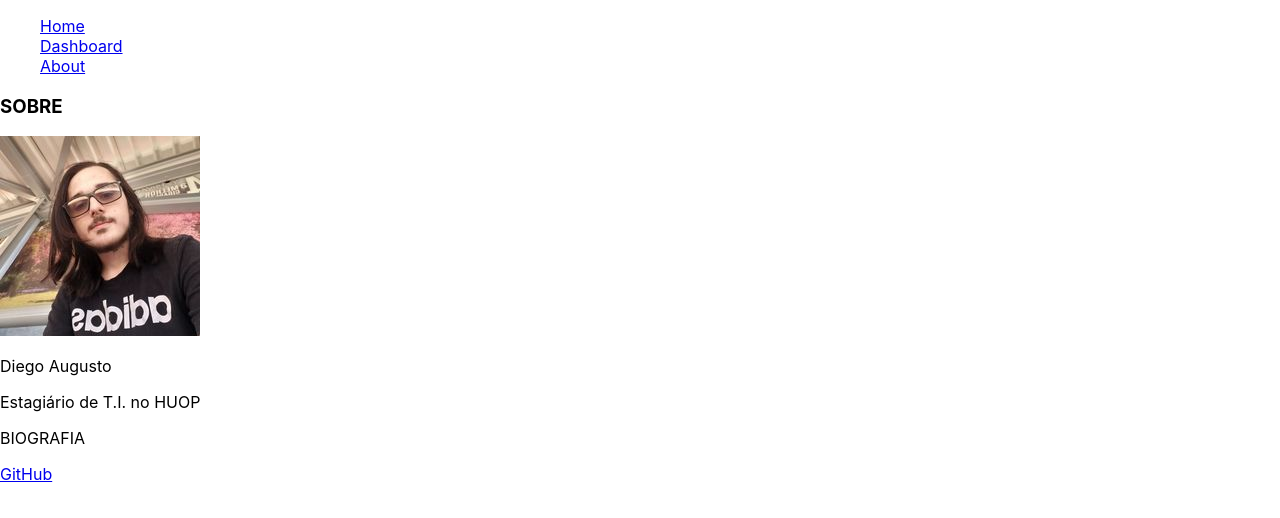
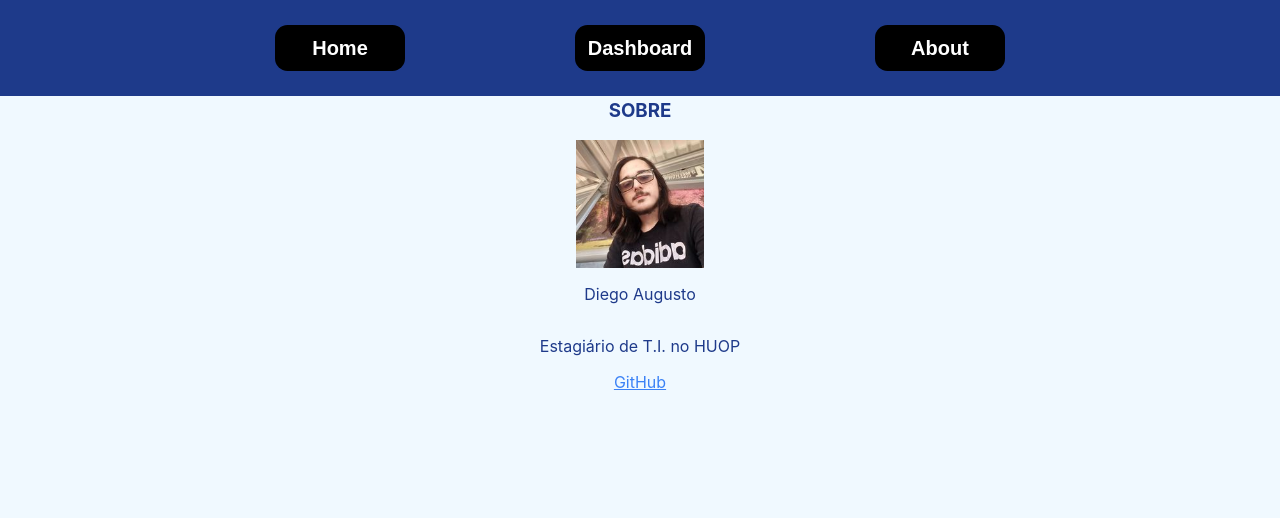
Before and after one commit to DiegoAATrevisan/personal-budget-manager, a React (Create React App) app: page /sobre in a window 1280 px wide. Shown: the top 518 px of the page. Built offline with nearby package versions, Linux system fonts and the light colour scheme.

Commit message:
Css quase inteiro finalizado.

```diff
--- a/src/App.css
+++ b/src/App.css
@@ -1,3 +1,89 @@
-ul {
-  list-style-type: none;
+.navbar {
+  display: flex;
+  justify-content: center;
+  align-items: center;
+  gap: 150px;
+  margin: 0;
+  padding: 15px 0;
+  position: fixed;
+  top: 0;
+  left: 0;
+  right: 0;
+  background-color: #1e3a8a;
 }
+
+ul li {
+  display: inline-block;
+}
+
+ul li a {
+  padding: 10px 20px;
+  font-size: 16px;
+  cursor: pointer;
+  background-color: #3b82f6;
+  color: white;
+  text-decoration: none;
+  border-radius: 4px;
+  transition: background-color 0.3s;
+}
+
+ul li a:hover {
+  background-color: #2563eb;
+}
+
+.btn {
+  display: flex;
+  justify-content: center;
+  align-items: center;
+  width: 6.5em;
+  height: 2.3em;
+  margin: 0.5em;
+  background: black;
+  color: white;
+  border: none;
+  border-radius: 0.625em;
+  font-size: 20px;
+  font-weight: bold;
+  cursor: pointer;
+  position: relative;
+  z-index: 1;
+  overflow: hidden;
+}
+
+.btn a {
+  color: white;
+  text-decoration: none;
+  display: flex;
+  justify-content: center;
+  align-items: center;
+  width: 100%;
+  height: 100%;
+  transition: color 0.3s;
+}
+
+.btn:hover a {
+  color: black;
+}
+
+button:after {
+  content: "";
+  background: white;
+  position: absolute;
+  z-index: -1;
+  left: -20%;
+  right: -20%;
+  top: 0;
+  bottom: 0;
+  transform: skewX(-45deg) scale(0, 1);
+  transition: all 0.5s;
+}
+
+button:hover:after {
+  transform: skewX(-45deg) scale(1, 1);
+  -webkit-transition: all 0.5s;
+  transition: all 0.5s;
+}
+
+link {
+  text-decoration: none;
+}
--- a/src/App.tsx
+++ b/src/App.tsx
@@ -14,10 +14,10 @@ function App() {
     return (
       <div>
         <nav>
-          <ul>
-            <li><Link to="/">Home</Link></li>
-            <li><Link to="dashboard">Dashboard</Link></li>
-            <li><Link to="/sobre">About</Link></li>
+          <ul className='navbar'>
+            <button className='btn'><Link to="/">Home</Link></button>
+            <button className='btn'><Link to="dashboard">Dashboard</Link></button>
+            <button className='btn'><Link to="/sobre">About</Link></button>
           </ul>
         </nav>
       </div>
--- a/src/index.css
+++ b/src/index.css
@@ -5,6 +5,8 @@ body {
     sans-serif;
   -webkit-font-smoothing: antialiased;
   -moz-osx-font-smoothing: grayscale;
+  background-color: #e0f2fe;
+  color: #1e3a8a;
 }
 
 code {
--- a/src/pages/dashborad/index.tsx
+++ b/src/pages/dashborad/index.tsx
@@ -1,12 +1,14 @@
-import { useState } from "react";
+import { useEffect, useState } from "react";
 // import { useDashboard } from "../../hook/useDashboard";
 import { EntryProps } from "../../@types/entry";
 import CreateEntry from "../../components/createEntry";
+import './styles.css';
 
 const Dashboard = () => {
     // const dashboardService = useDashboard();
     const [bonusEntries, setBonusEntries] = useState<EntryProps[]>([]);
     const [onusEntries, setOnusEntries] = useState<EntryProps[]>([]);
+    const [isUpdated, setIsUpdated] = useState(false);
 
     const createBonusEntry = (entry: EntryProps) => {
         const newEntry = { ...entry, id: Date.now(), amount: Math.abs(entry.amount) };
@@ -20,13 +22,18 @@ const Dashboard = () => {
 
     const totalAmount = [...bonusEntries, ...onusEntries].reduce((total, entry) => total + entry.amount, 0);
 
+    useEffect(() => {
+      setIsUpdated(true);
+      const timer = setTimeout(() => setIsUpdated(false), 500);
+      return () => clearTimeout(timer);
+    }, [totalAmount]);
+
     return (
-        <div>
+        <div className="page-content">
             <h1>Dashboard</h1>
-            <div className="totalAmount">
+            <div className={`totalAmount ${isUpdated ? 'updated' : ''}`}>
                 Total Amount: ${totalAmount.toFixed(2)}
-            </div>
-            <div className="entriesContainer">
+            </div>            <div className="entriesContainer">
                 <div className="onusEntries">
                     <h2>Onus Entries</h2>
                     <ul>
--- /dev/null
+++ b/src/pages/dashborad/styles.css
@@ -0,0 +1,101 @@
+.page-content {
+    display: flex;
+    flex-direction: column;
+    align-items: center;
+    justify-content: flex-start;
+    min-height: 100vh;
+    padding-top: 100px;
+    background-color: #f0f9ff;
+}
+
+.totalAmount {
+    font-size: 1.5rem;
+    font-weight: bold;
+    margin-bottom: 2rem;
+    color: #1e40af;
+}
+
+.entriesContainer {
+    display: flex;
+    justify-content: center;
+    gap: 5rem;
+    width: 100%;
+    background-color: #dbeafe;
+    padding: 2rem;
+}
+
+.onusEntries,
+.bonusEntries {
+    flex: 1;
+    max-width: 400px;
+}
+
+h1,
+h2 {
+    text-align: center;
+    color: #1e3a8a;
+}
+
+ul {
+    list-style-type: none;
+    padding: 0;
+}
+
+li {
+    margin-bottom: 10px;
+    padding: 5px;
+    border-radius: 4px;
+    color: #1e3a8a;
+}
+
+.onusEntries ul,
+.bonusEntries ul {
+    display: flex;
+    flex-direction: column;
+    gap: 10px;
+}
+
+.onusEntries li,
+.bonusEntries li {
+    display: block;
+    width: 100%;
+    padding: 5px;
+    background-color: #f0f9ff;
+    border-radius: 4px;
+    color: #1e3a8a;
+    animation: fadeIn 0.3s ease-out;
+}
+
+.totalAmount {
+    transition: all 0.3s ease;
+}
+
+.totalAmount.updated {
+    animation: pulse 0.5s ease-in-out;
+}
+
+@keyframes fadeIn {
+    from {
+        opacity: 0;
+        transform: translateY(-10px);
+    }
+
+    to {
+        opacity: 1;
+        transform: translateY(0);
+    }
+}
+
+@keyframes pulse {
+    0% {
+        transform: scale(1);
+    }
+
+    50% {
+        transform: scale(1.05);
+    }
+
+    100% {
+        transform: scale(1);
+    }
+}
--- a/src/pages/home/index.tsx
+++ b/src/pages/home/index.tsx
@@ -1,7 +1,10 @@
+import './styles.css';
+
 const Home = ()=>{
     return(
-        <div>
+        <div className='page-content'>
             <h1>Home</h1>
+            <p>TESTE</p>
         </div>
     )
 }
--- /dev/null
+++ b/src/pages/home/styles.css
@@ -0,0 +1,16 @@
+.page-content {
+    display: flex;
+    flex-direction: column;
+    align-items: center;
+    justify-content: flex-start;
+    min-height: 100vh;
+    padding-top: 100px;
+    /* Increased padding to accommodate the nav bar */
+}
+
+.page-content>* {
+    width: 80%;
+    max-width: 800px;
+    text-align: center;
+    /* Center the text content */
+}
--- a/src/pages/sobre/index.tsx
+++ b/src/pages/sobre/index.tsx
@@ -1,15 +1,13 @@
 import perfil from "./perfil.jpg";
+import './styles.css';
 
 const Sobre = () => {
     return (
-        <div className="All">
+        <div className="page-content">
             <h3>SOBRE</h3>
-            <img src={perfil} alt="Foto de perfil" />
+            <img id="perfil" src={perfil} alt="Foto de perfil" />
             <p className="name">Diego Augusto</p>
             <p className="work">Estagiário de T.I. no HUOP</p>
-            <p className="biography">
-                BIOGRAFIA
-            </p>
             <a href="https://github.com/DiegoAATrevisan">GitHub</a>
         </div>
     )
--- /dev/null
+++ b/src/pages/sobre/styles.css
@@ -0,0 +1,30 @@
+.page-content {
+    display: flex;
+    flex-direction: column;
+    align-items: center;
+    justify-content: flex-start;
+    min-height: 100vh;
+    padding-top: 80px;
+}
+
+.page-content>* {
+    width: 80%;
+    max-width: 800px;
+}
+
+#perfil {
+    width: 10%;  /* Adjust this value to match the previous size */
+    height: auto;
+}
+
+.All {
+  background-color: #f0f9ff;
+}
+
+.name, .work, .biography {
+  color: #1e3a8a;
+}
+
+a {
+  color: #3b82f6;
+}
```
